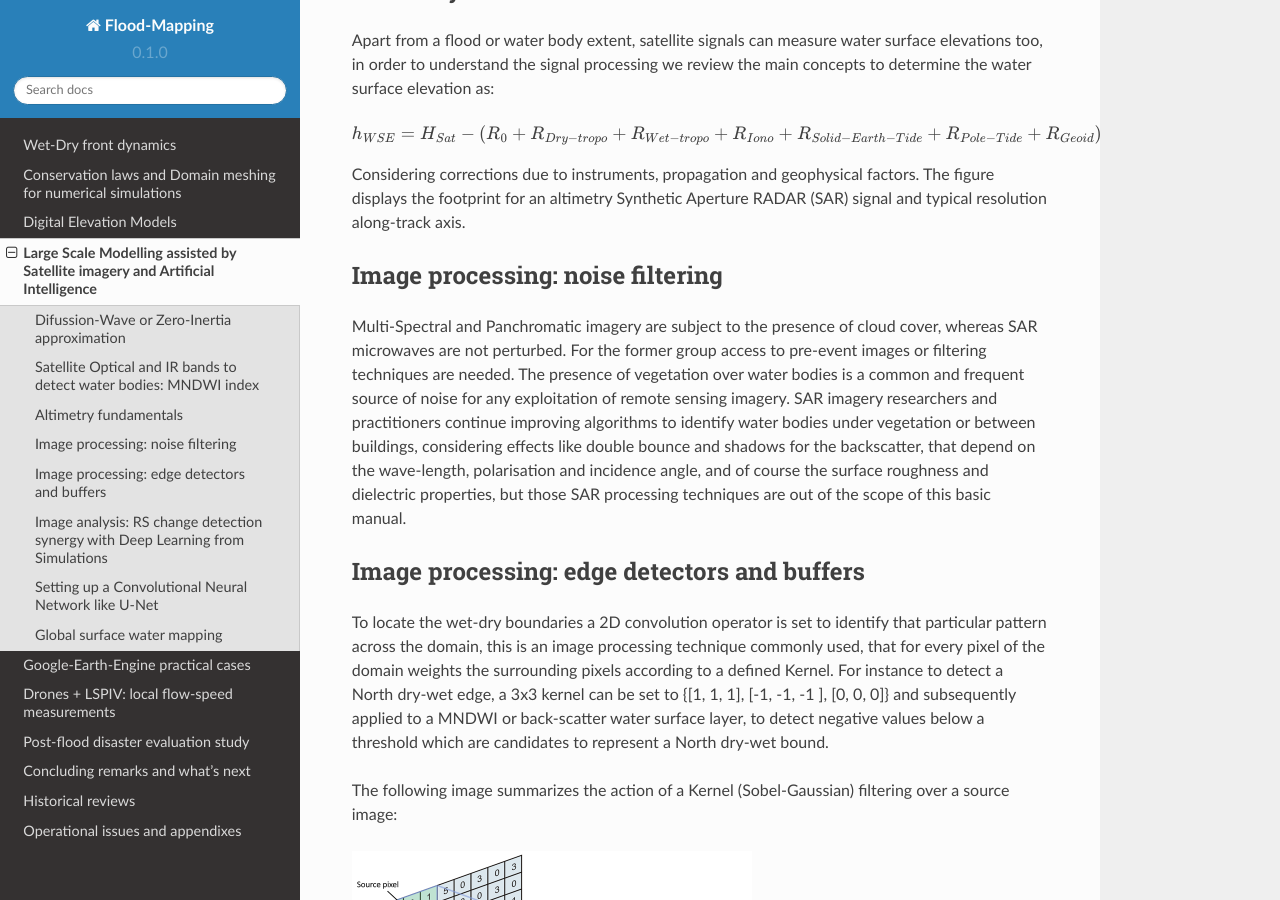
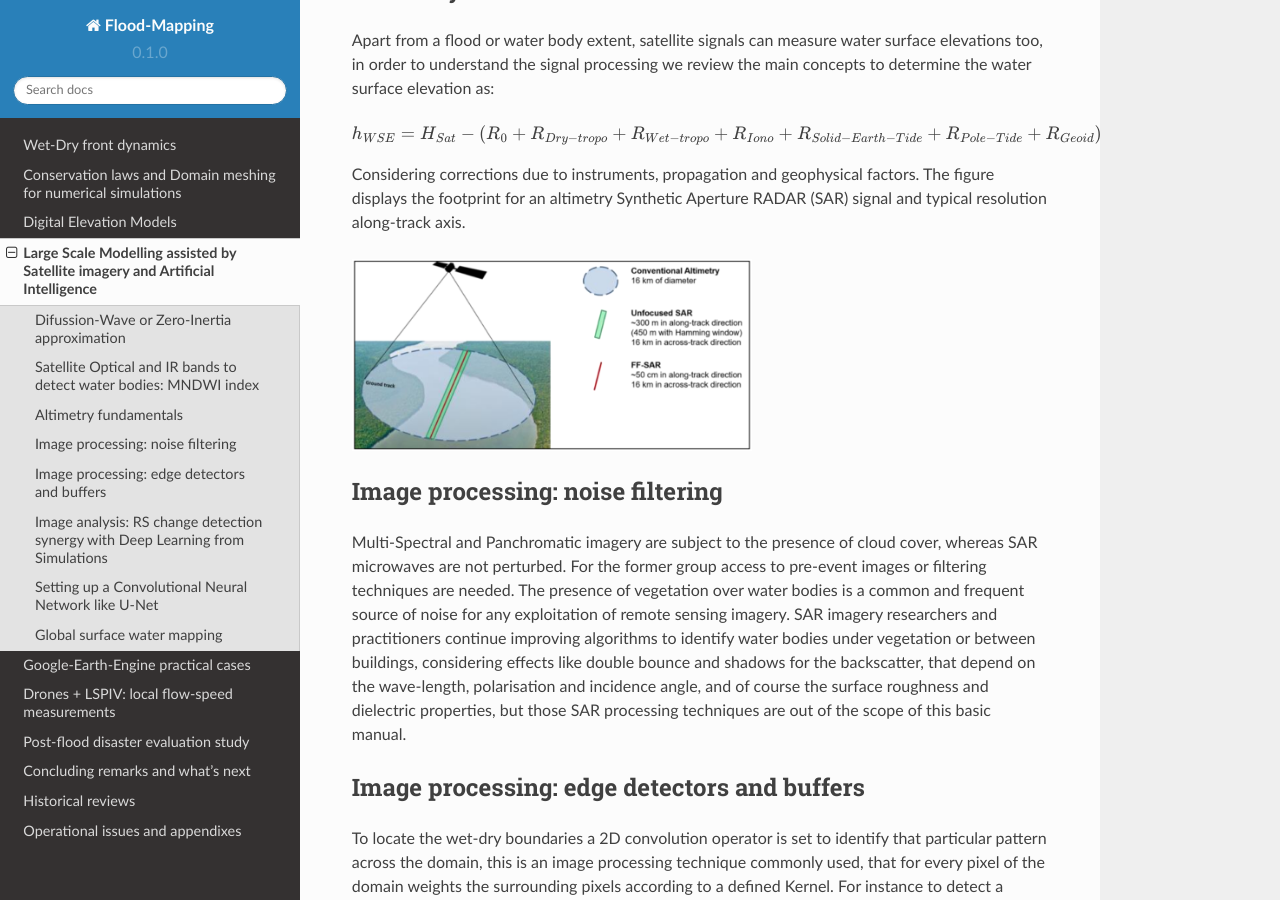
Before and after one commit to ivillamadrid/FloodMapping, a Sphinx documentation site: the page built from docs/source/lsm.rst, in a window 1280 px wide and 900 px high, scrolled down 1989 px. Built offline with Sphinx 7.4.7 and the Read the Docs theme 2.0.0, drawn with Linux system fonts in a browser that asks for light colours.

Commit message:
Update lsm.rst

```diff
--- a/docs/source/lsm.rst
+++ b/docs/source/lsm.rst
@@ -112,7 +112,9 @@ Apart from a flood or water body extent, satellite signals can measure water sur
 
 Considering corrections due to instruments, propagation and geophysical factors. The figure displays the footprint for an altimetry Synthetic Aperture RADAR (SAR) signal and typical resolution along-track axis.
 
-
+.. image:: Altimetry_SAR-footprint.png
+  :width: 400
+  :alt: Convolution
 
 Image processing: noise filtering
 ---------------------------------
```
